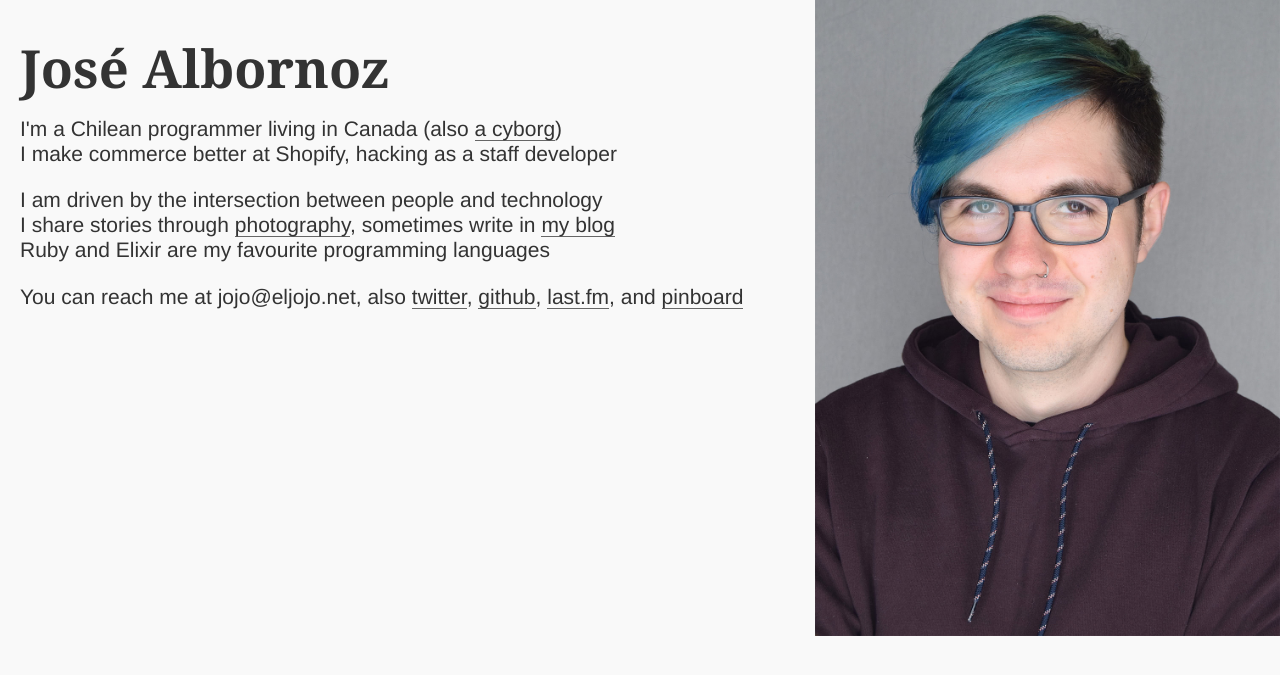
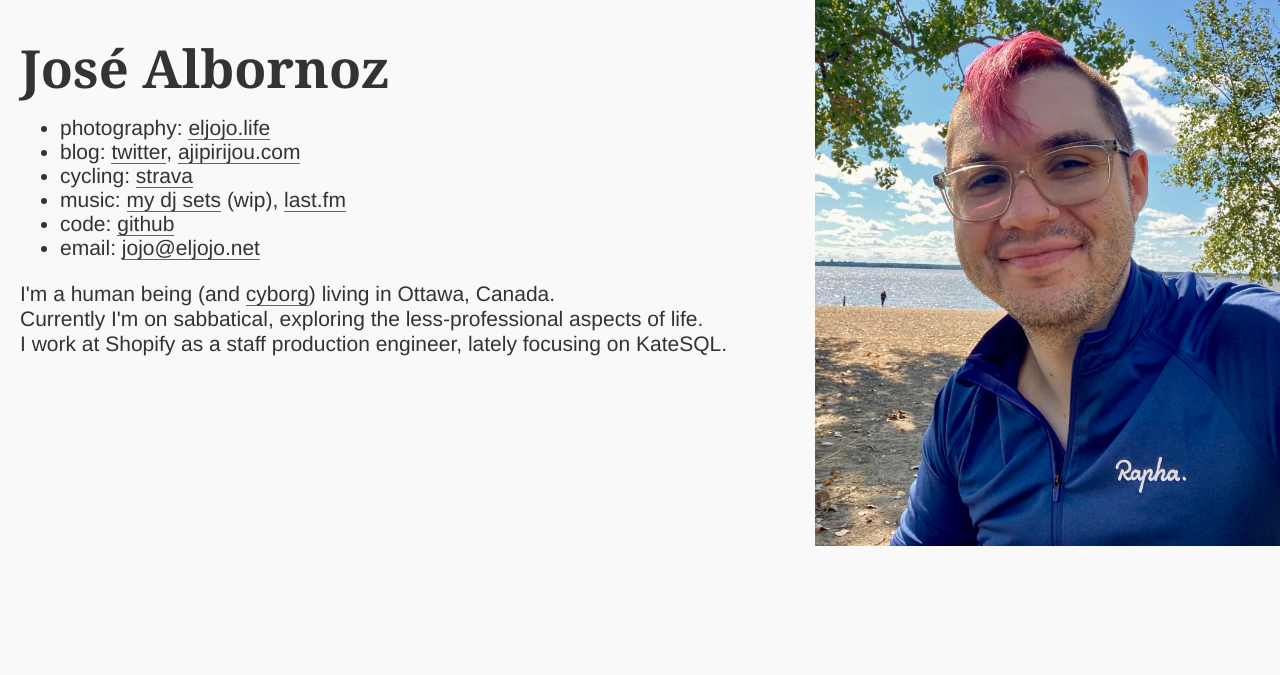
Before and after one commit to eljojo/eljojo.net, a PHP site: page / in a window 1280 px wide. Shown: the top 675 px of the page. Run offline with PHP 8.4, Linux system fonts and the light colour scheme.

Commit message:
new website - photo update, new text, new links.

```diff
--- a/index.html
+++ b/index.html
@@ -7,7 +7,7 @@
     <meta name="keywords" content="jojo, eljojo, jose, tomas, albornoz, rodriguez, mychemicaljojo, ajipirijou, el, jojo,  eljojo.net, ajipirijou.com" />
     <link rel="canonical" href="https://eljojo.net/" />
     <meta property="og:title" content="Jos&eacute; Albornoz"/>
-    <meta property="og:description" content="developer, human being, cyborg." />
+    <meta property="og:description" content="human being, cyborg, technologist" />
     <meta property="og:type" content="public_figure"/>
     <meta property="og:url" content="https://eljojo.net/"/>
     <meta property="og:image" content="https://eljojo.net/square_thumb.jpg"/>
@@ -15,10 +15,10 @@
     <meta name="twitter:card" content="summary" />
     <meta name="twitter:site" content="@eljojo" />
     <meta name="twitter:title" content="Jos&eacute; Albornoz" />
-    <meta name="twitter:description" content="developer, human being, cyborg." />
+    <meta name="twitter:description" content="human being, cyborg, technologist" />
     <meta name="twitter:image" content="https://eljojo.net/square_thumb.jpg" />
     <meta name="viewport" content = "width=device-width, initial-scale=1.0" />
-    <link href="style.css?v=2019-11-28" media="screen" rel="stylesheet" type="text/css" />
+    <link href="style.css?v=2022-04-20" media="screen" rel="stylesheet" type="text/css" />
     <link rel="shortcut icon" href="/favico.png" />
   </head>
   <body>
@@ -27,22 +27,24 @@
         <header>
           <h1 title="eljojo">Jos&eacute; Albornoz</h1>
         </header>
+
+        <ul>
+          <li>photography: <a class="always-underline" href="https://eljojo.life">eljojo.life</a></li>
+          <li>blog: <a class="always-underline" href="https://twitter.com/eljojo">twitter</a>, <a class="always-underline" href="https://ajipirijou.com">ajipirijou.com</a></li>
+          <li>cycling: <a class="always-underline" href="https://www.strava.com/athletes/5988240">strava</a></li>
+          <li>music: <a class="always-underline" href="https://www.youtube.com/playlist?list=PL0AZ6HCVZ_H90eVFFeSCySkitFrB5FeHQ">my dj sets</a> (wip), <a class="always-underline" href="https://last.fm/user/eljojo_net">last.fm</a></li>
+          <li>code: <a class="always-underline" href="https://github.com/eljojo">github</a></li>
+          <li>email: <a class="always-underline" href="&#x6D;&#x61;&#x69;&#x6C;&#x74;&#x6F;&#x3A;&#x6A;&#x6F;&#x6A;&#x6F;&#x40;&#x65;&#x6C;&#x6A;&#x6F;&#x6A;&#x6F;&#x2E;&#x6E;&#x65;&#x74;">&#x6A;&#x6F;&#x6A;&#x6F;&#x40;&#x65;&#x6C;&#x6A;&#x6F;&#x6A;&#x6F;&#x2E;&#x6E;&#x65;&#x74;</a></li>
+        </ul>
+
         <p>
-        I'm a Chilean programmer living in Canada (also <a class="always-underline" href="https://ajipirijou.com/life/i-just-felt-the-microwave-with-my-left-hand">a cyborg</a>)<br />
-        I make commerce better at <a href="https://www.shopify.com">Shopify</a>, hacking as a staff developer
-        </p>
-        <p>
-        I am driven by the intersection between people and technology<br />
-        I share stories through <a class="always-underline" href="https://eljojo.life">photography</a>, sometimes write in <a href="https://ajipirijou.com" class="always-underline">my blog</a><br />
-        <a href="https://www.ruby-lang.org/en/">Ruby</a> and <a href="http://elixir-lang.org/">Elixir</a> are my favourite programming languages
-        </p>
-        <p>
-        You can reach me at <a href="&#x6D;&#x61;&#x69;&#x6C;&#x74;&#x6F;&#x3A;&#x6A;&#x6F;&#x6A;&#x6F;&#x40;&#x65;&#x6C;&#x6A;&#x6F;&#x6A;&#x6F;&#x2E;&#x6E;&#x65;&#x74;">&#x6A;&#x6F;&#x6A;&#x6F;&#x40;&#x65;&#x6C;&#x6A;&#x6F;&#x6A;&#x6F;&#x2E;&#x6E;&#x65;&#x74;</a>,
-        also <a class="always-underline" href="https://twitter.com/eljojo">twitter</a>, <a class="always-underline" href="https://github.com/eljojo">github</a>, <a class="always-underline" href="https://last.fm/user/eljojo_net">last.fm</a>, and <a class="always-underline" href="https://pinboard.in/u:eljojo">pinboard</a>
+        I'm a human being (and <a class="always-underline" href="https://ajipirijou.com/life/i-just-felt-the-microwave-with-my-left-hand">cyborg</a>) living in Ottawa, Canada. <br />
+        Currently I'm on sabbatical, exploring the less-professional aspects of life. <br />
+        I work at <a href="https://shopify.engineering/">Shopify</a> as a staff production engineer, lately focusing on <a href="https://www.youtube.com/watch?v=Jz4VQqCrII4">KateSQL</a>.
         </p>
       </section>
       <section class="image">
-        <img src="backgrounds/2019.jpg" title="José Albornoz" alt="José Albornoz">
+        <img src="backgrounds/2021.jpg" title="José Albornoz" alt="José Albornoz">
       </section>
       </div>
   </body>
--- a/style.css
+++ b/style.css
@@ -28,6 +28,7 @@ h1 {
 
 header {
   padding-top: 2em;
+  margin-bottom: 1em;
 }
 
 p {
```
Also changed, not shown: backgrounds/2021.jpg (added).
